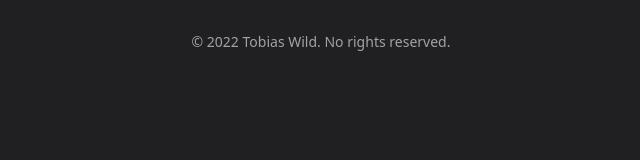
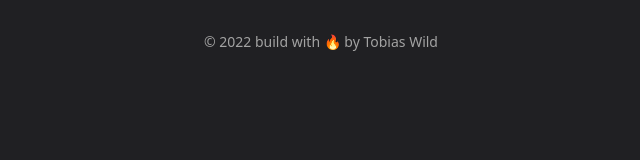
Before and after one commit to tobiaswild/tobiaswild-de, a Next.js app: page /test in a window 1280 px wide. Shown: the top 160 px of the page, without its empty margins (319-959 px from the left). Built offline with nearby package versions, Linux system fonts and the light colour scheme.

Commit message:
📁new folder style applied

```diff
--- a/components/Footer.tsx
+++ /dev/null
@@ -1,7 +0,0 @@
-export default function Footer() {
-  return (
-    <footer className="py-8 text-center text-sm text-neutral-400">
-      &copy; {new Date().getFullYear()} Tobias Wild. No rights reserved.
-    </footer>
-  )
-}
--- a/components/footer/index.tsx
+++ b/components/footer/index.tsx
@@ -1,12 +1,7 @@
-import Link from "./link";
-
 export default function Footer() {
     return (
       <footer className="py-8 text-center text-sm text-neutral-400">
-        &copy; {new Date().getFullYear()} build with 🔥 by Tobias
-        <Link />
-        <Link />
-        <Link />
+        &copy; {new Date().getFullYear()} build with 🔥 by Tobias Wild
       </footer>
     )
   }
--- a/components/footer/link.tsx
+++ /dev/null
@@ -1,5 +0,0 @@
-export default function Link() {
-    return (
-        <div>link</div>
-    )
-  }
--- a/components/Post.tsx
+++ b/components/posts/Post.tsx
@@ -1,5 +1,5 @@
 import { urlFor } from 'Lib/sanity'
-import MyImage from './MyImage'
+import MyImage from '../MyImage'
 import PostLink from './PostLink'
 
 export default function Post({ post }) {
--- a/components/Project.tsx
+++ b/components/projects/Project.tsx
@@ -1,7 +1,7 @@
 import Link from 'next/link'
 import { FaGithub } from 'react-icons/fa'
-import MyImage from './MyImage'
-import Weblink from './Weblink'
+import MyImage from '../MyImage'
+import Weblink from '../Weblink'
 
 export default function Project({ item }) {
   return (
```
Also changed, not shown: components/navigation/NormalNav.tsx (renamed from components/NormalNav.tsx), components/navigation/NormalNavLink.tsx (renamed from components/NormalNavLink.tsx), components/navigation/ScrollNav.tsx (renamed from components/ScrollNav.tsx), components/navigation/ScrollNavLink.tsx (renamed from components/ScrollNavLink.tsx), components/posts/PostLink.tsx (renamed from components/PostLink.tsx), components/posts/index.tsx (renamed from components/Posts.tsx), components/projects/index.tsx (renamed from components/Projects.tsx).
